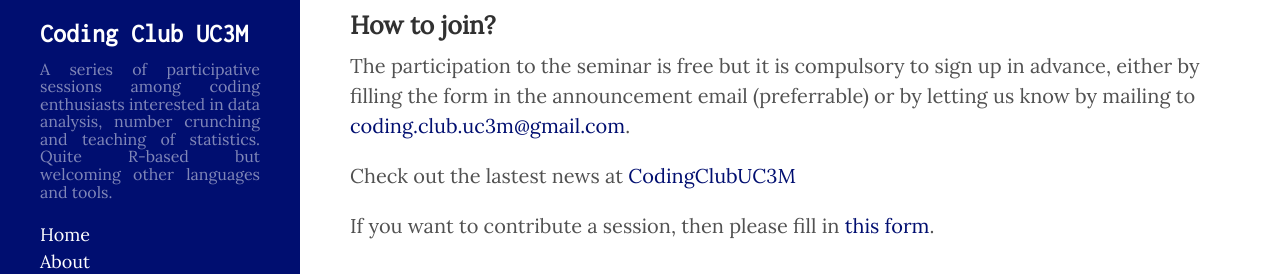
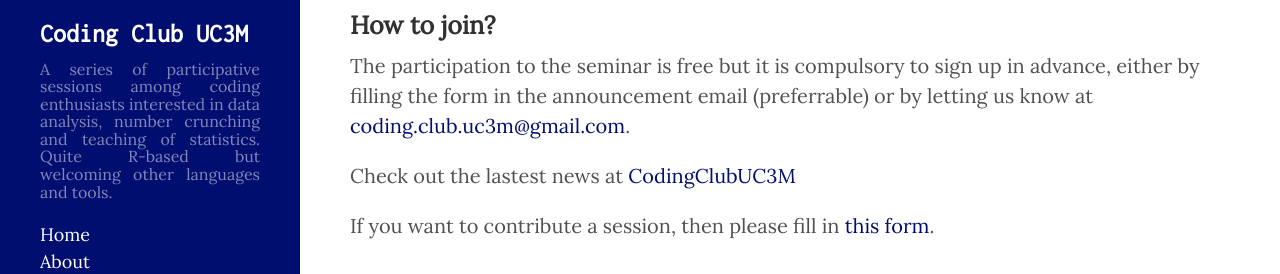
Before and after one commit to CodingClubUC3M/codingclubuc3m.github.io, a Jekyll site: the page built from index.md, in a window 1280 px wide and 900 px high, scrolled down 681 px. Shown: the part 207-481 px from the top of the window. Built offline with Jekyll 4.4.1, drawn with Linux system fonts in a browser that asks for light colours; comment, search, counter and statistics services are not loaded.

Commit message:
registration

```diff
--- a/index.md
+++ b/index.md
@@ -53,7 +53,7 @@
 
 ### How to join?
 
-The participation to the seminar is free but it is compulsory to sign up in advance, either by filling the form in the announcement email (preferrable) or by letting us know by mailing to <coding.club.uc3m@gmail.com>.
+The participation to the seminar is free but it is compulsory to sign up in advance, either by filling the form in the announcement email (preferrable) or by letting us know at <coding.club.uc3m@gmail.com>.
 
 Check out the lastest news at <a href="https://twitter.com/CodingClubUC3M?ref_src=twsrc%5Etfw" class="twitter-follow-button" data-size="small" data-show-count="true">CodingClubUC3M</a><script async src="https://platform.twitter.com/widgets.js" charset="utf-8"></script>
 
```
